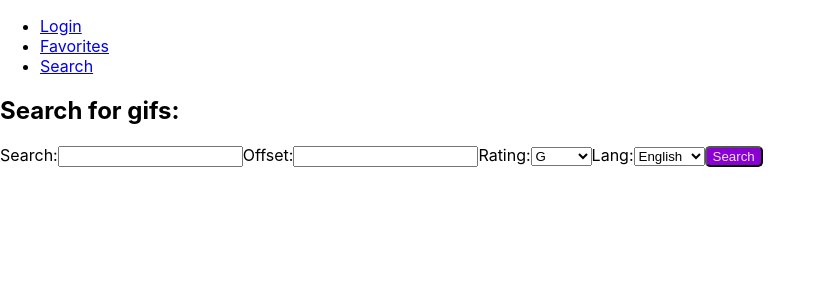
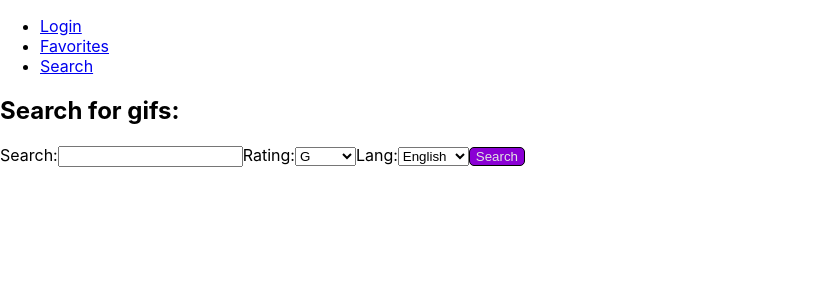
Before and after one commit to maddiekeiffer/midland-code-academy, a React (Create React App) app in the folder Module 3-React/giphy-app/: page /login in a window 1280 px wide. Both pictures are taken after typing "Sample", "Sample123" into the empty fields and a click on the button "Submit". Shown: the top 300 px of the page, without its empty margins (0-825 px from the left). Built offline with nearby package versions, Linux system fonts and the light colour scheme.

Commit message:
Updated Button styling

```diff
--- a/Module 3-React/giphy-app/src/components/SearchPage.jsx
+++ b/Module 3-React/giphy-app/src/components/SearchPage.jsx
@@ -2,7 +2,6 @@ import { React, useState } from 'react';
 import Button from '../styled/elements/Button';
 import getGifs from '../functions/getGifs';
 import { useQuery } from 'react-query';
-//import { useSearchContext } from '../context/SearchContext';
 import { useFavoritesContext } from '../context/FavoritesContext';
 import  GifDisplay  from '../components/GifDisplay';
 
@@ -12,7 +11,6 @@ function SearchPage() {
     const [url, setUrl] = useState(null);
 
     const [search, setSearch] = useState('');
-    const [offset, setOffset] = useState('');
     const [rating, setRating] = useState('g');
     const [lang, setLang] = useState('en');
 
@@ -20,9 +18,6 @@ function SearchPage() {
 
     const BuildURL = () => {
         let base = `&q=${search}&rating=${rating}&lang=${lang}`;
-        if(offset !== "") {
-            base = base + `&offset=${offset}`;
-        }
         return base;
     }
 
@@ -43,10 +38,6 @@ function SearchPage() {
         <h2>Search for gifs:</h2>
         <label>Search:
             <input type="text" value={search} onChange={(e) => setSearch(e.target.value)}></input>
-        </label>
-        <label>Offset:
-        <input type="text" value={offset}
-            onChange={(e) => setOffset(e.target.value)}></input>
         </label>
         <label htmlFor="rating">Rating:
             <select name="rating" value={rating} onChange={(e) => setRating(e.target.value)}>
--- a/Module 3-React/giphy-app/src/styled/elements/Button.js
+++ b/Module 3-React/giphy-app/src/styled/elements/Button.js
@@ -4,6 +4,8 @@ const Button = styled.button((props) => ({
     color: '#E3E3E3',
     backgroundColor: props.theme.primary,
     borderRadius: '5px',
+    border: '1px solid black',
+    cursor: 'pointer',
 }))
 
 export default Button;
```
